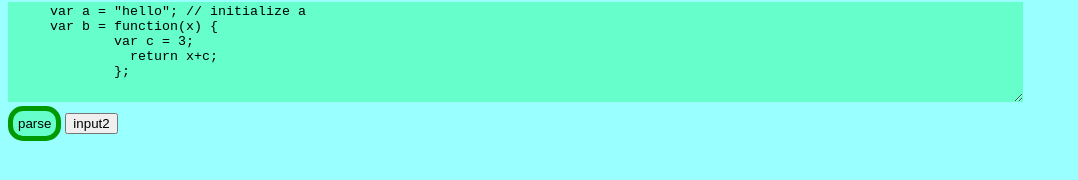
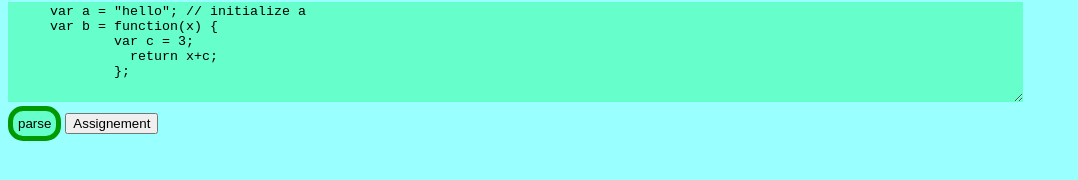
Before and after one commit to alu0100204148/AnalizadorLexico, a plain HTML site: page index.html in a window 1280 px wide. Shown: the part 206-386 px from the top of the page, without its empty margins (0-1078 px from the left). Drawn offline with nearby package versions, Linux system fonts and the light colour scheme.

Commit message:
Update index.html

```diff
--- a/index.html
+++ b/index.html
@@ -44,7 +44,7 @@
   </textarea>
   <br>
   <input id="PARSE" value=parse type=button class="mylink">
-  <button id ="input2" type="button" onclick="dump_ajax('input2.txt');">input2</button>
+  <button id ="input2" type="button" onclick="dump_ajax('assignement.txt');">Assignement</button>
   <pre id=OUTPUT></pre>
 </body>
 </html>
```
